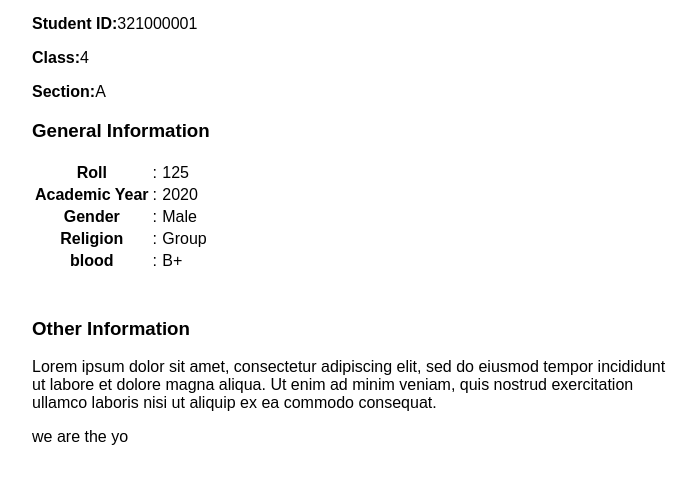
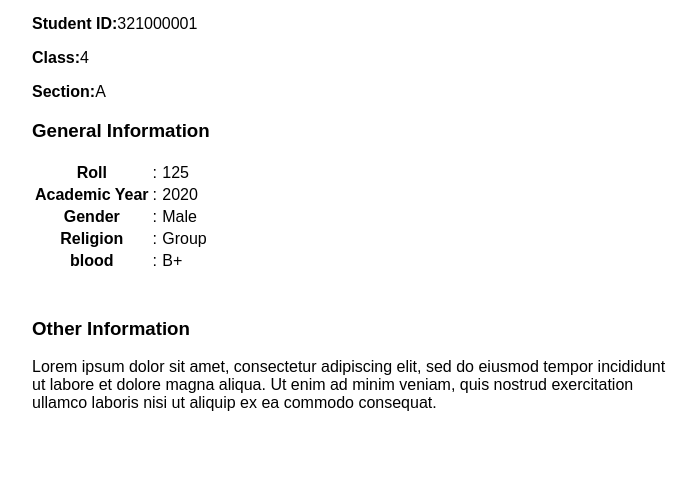
Before and after one commit to viveksai-11/kavr123, a website: page src/index.html in a window 1280 px wide. Shown: the part 368-850 px from the top of the page, without its empty margins (288-984 px from the left). After the commit the page ends 816 px from the top, so only its background shows below. Drawn offline with Linux system fonts and the light colour scheme; some icons are missing.

Commit message:
edited123

```diff
--- a/src/index.html
+++ b/src/index.html
@@ -73,7 +73,6 @@
     </div>
   </div>
 </div>
- <p> we are the yo
   </main>
 </body>
 
```
